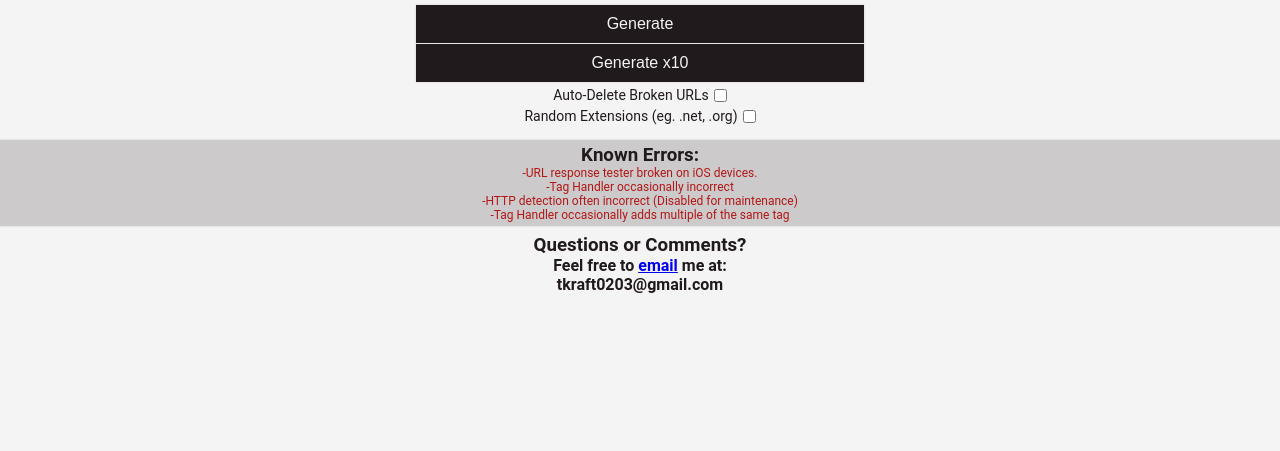
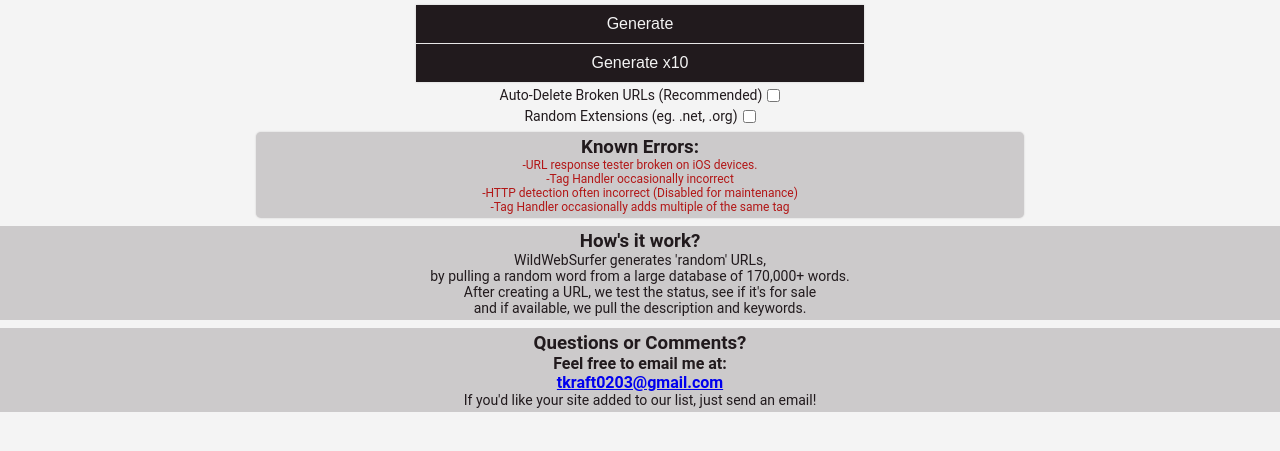
Before and after one commit to tylerjk02/wildwebsurfer, a website with bundled scripts: page index.html in a window 1280 px wide. Shown: the part 159-610 px from the top of the page. Built offline with nearby package versions, Linux system fonts and the light colour scheme.

Commit message:
hotfixes and style changes, added about section

```diff
--- a/index.html
+++ b/index.html
@@ -60,7 +60,7 @@
         Generate x10</button
       ><br />
       <label class="toggle-label" for="delete-toggle">
-        Auto-Delete Broken URLs
+        Auto-Delete Broken URLs (Recommended)
         <input type="checkbox" name="delete-toggle" id="delete-toggle" />
       </label>
       <label class="toggle-label" for="extension-toggle">
@@ -80,9 +80,20 @@
       <div class="site-list" id="site-list"></div>
     </main>
     <footer class="footer" id="footer">
-      <div class="contact">
+
+      <div class="foot-container about">
+        <h3>How's it work?</h3>
+        <p class="semi-clear">
+          WildWebSurfer generates 'random' URLs,<br>
+          by pulling a random word from a large database of 170,000+ words.<br>
+          After creating a URL, we test the status, see if it's for sale<br>
+          and if available, we pull the description and keywords.<br>
+        </p>
+      </div>
+      <div class="foot-container contact">
         <h3>Questions or Comments?</h3>
-        <h4>Feel free to <a href="mailto:tkraft0203@gmail.com">email</a> me at:<br>tkraft0203@gmail.com</h4>
+        <h4>Feel free to email me at:<br><a href="mailto:tkraft0203@gmail.com">tkraft0203@gmail.com</a></h4>
+        <p class="semi-clear">If you'd like your site added to our list, just send an email!</p>
       </div>
     </footer>
     <script
--- a/js/script.js
+++ b/js/script.js
@@ -4,6 +4,7 @@ TODO:
 - Improve accuracy of site tags
 - Add more tags
 - Improve HTTPS checker
+- !! FIX TAGGING SYSTEM !!
 */
 
 import wordList from "./words.js";
@@ -268,9 +269,8 @@ function generateNewSite() {
                 let newTag = document.createElement('div');
                 if(newTag.classList.contains('tag-${e}') != true) {
                   newTag.classList.add(`tag-${e}`);
+                  tagContainer.appendChild(newTag);
                 }
-                tagContainer.appendChild(newTag);
-              } else {
               }
             })
           })
--- a/style.scss
+++ b/style.scss
@@ -34,6 +34,11 @@ body {
 
   display: flex;
   flex-direction: column;
+}
+
+.semi-clear {
+  font-size: 14px;
+  color: $brand-black;
 }
 
 .status-success::after {
@@ -299,10 +304,26 @@ body {
   }
 }
 
+.about {
+  margin-top: 0 !important;
+}
+
+.foot-container {
+  background: $brand-black-clear;
+  margin: 0.5rem 0;
+  padding: .25rem;
+
+  h4 {
+    font-size: 16px;
+  }
+}
+
 .known-errors {
   background: $brand-black-clear;
   box-shadow: 0 0 2px $brand-black-clear;
   padding: 0.25rem;
-  width: 100%;
-  margin-top: 1rem;
+  width: 60%;
+  margin: 0 auto;
+  margin-top: .5rem;
+  border-radius: 5px;
 }
```
Also changed, not shown: public/css/style.css, 1 other file.
